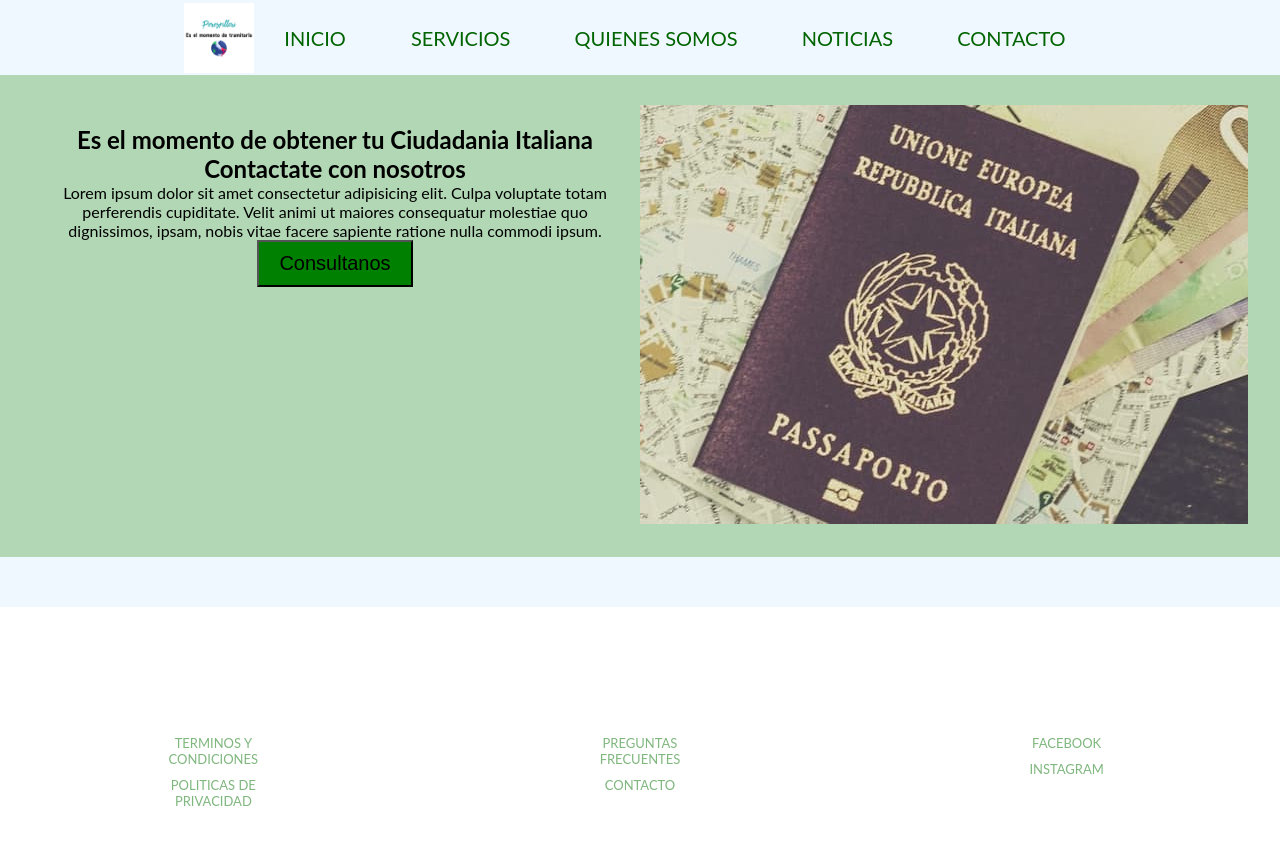
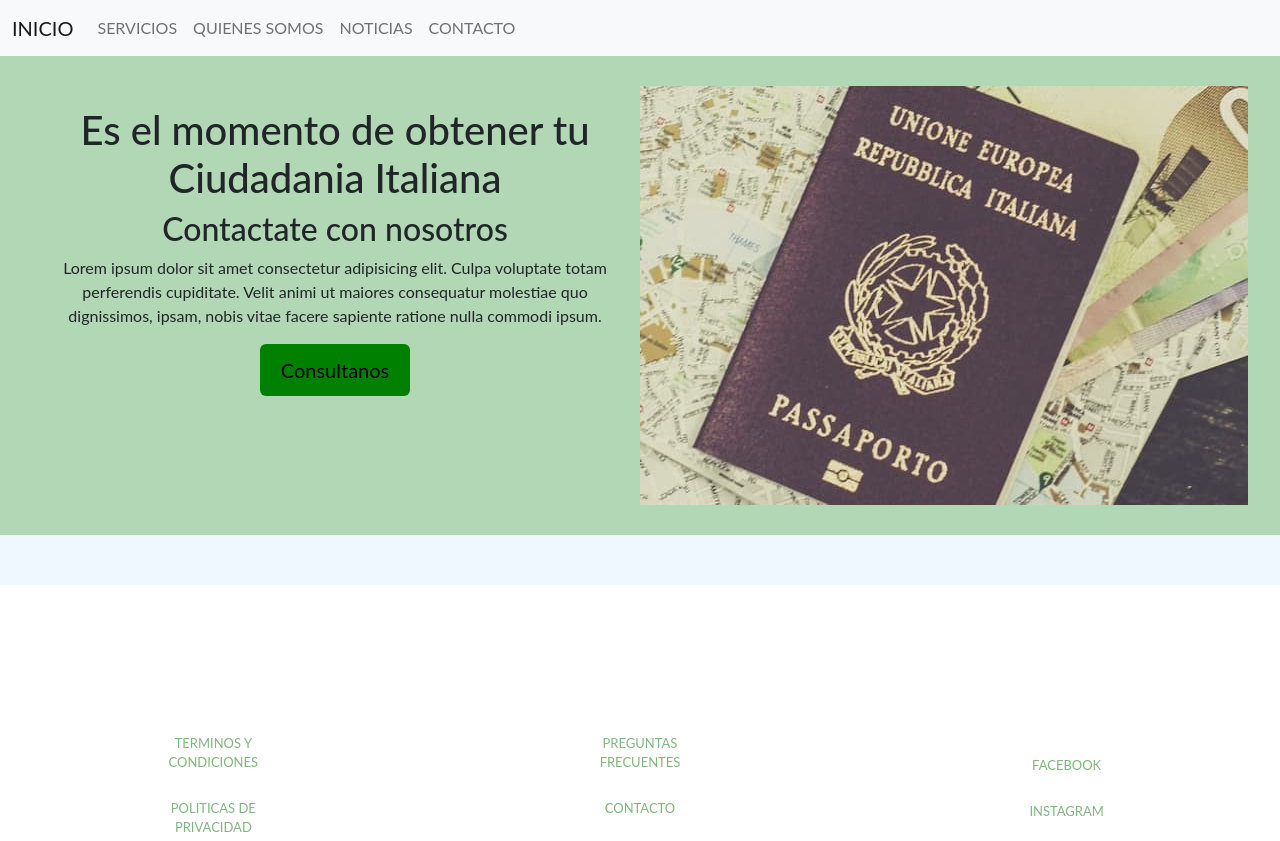
Before and after one commit to perezpittari/ConsultoriaPerezPittari, a plain HTML site: page index.html in a window 1280 px wide. Shown: the top 841 px of the page. Drawn offline with nearby package versions, Linux system fonts and the light colour scheme.

Commit message:
desafio boodstrap

```diff
--- a/index.html
+++ b/index.html
@@ -5,21 +5,30 @@
     <meta http-equiv="X-UA-Compatible" content="IE=edge">
     <meta name="viewport" content="width=device-width, initial-scale=1.0">
     <title>Inicio</title>
+    <!-- CSS only -->
+    <link href="https://cdn.jsdelivr.net/npm/bootstrap@5.2.0/dist/css/bootstrap.min.css" rel="stylesheet" integrity="sha384-gH2yIJqKdNHPEq0n4Mqa/HGKIhSkIHeL5AyhkYV8i59U5AR6csBvApHHNl/vI1Bx" crossorigin="anonymous">
+
     <link rel="stylesheet" href="./css/syle.css">
 </head>
 <body>
     <!--SECCION HEADER CON NAV-BAR-->
     <header>
-        <nav class="nav-bar">
-            <img class="img-logo" src="./assets/logo.jpeg" alt="logo">
-            <ul>
-               <li><a href="/index.html">INICIO </li></a>
-               <li><a href="./pages/servicios.html">SERVICIOS</a></li>
-               <li><a href="./pages/quienesSomos.html">QUIENES SOMOS</a></li>
-               <li><a href="./pages/noticias.html">NOTICIAS</a></li>
-               <li><a href="./pages/contacto.html">CONTACTO</a></li>
-            </ul>
-           </nav>
+      <nav class="navbar navbar-expand-lg bg-light">
+        <div class="container-fluid">
+          <a class="navbar-brand" href="index.html">INICIO</a>
+          <button class="navbar-toggler" type="button" data-bs-toggle="collapse" data-bs-target="#navbarNavAltMarkup" aria-controls="navbarNavAltMarkup" aria-expanded="false" aria-label="Toggle navigation">
+            <span class="navbar-toggler-icon"></span>
+          </button>
+          <div class="collapse navbar-collapse" id="navbarNavAltMarkup">
+            <div class="navbar-nav">
+              <a class="nav-link" href="./pages/servicios.html">SERVICIOS</a>
+              <a class="nav-link" href="./pages/quienesSomos.html">QUIENES SOMOS</a>
+              <a class="nav-link" href="./pages/noticias.html">NOTICIAS</a>
+              <a class="nav-link" href="./pages/contacto.html">CONTACTO</a>
+            </div>
+          </div>
+        </div>
+      </nav>
     </header>
 
     <!-- SECCION DE INFORMACION -->
@@ -61,6 +70,8 @@
             </div>
           </div>
     </footer>
+   <!-- JavaScript Bundle with Popper -->
+  <script src="https://cdn.jsdelivr.net/npm/bootstrap@5.2.0/dist/js/bootstrap.bundle.min.js" integrity="sha384-A3rJD856KowSb7dwlZdYEkO39Gagi7vIsF0jrRAoQmDKKtQBHUuLZ9AsSv4jD4Xa" crossorigin="anonymous"></script>
 
  </body>
 </html>
```
Also changed, not shown: pages/noticias.html (+4 -4 lines), pages/quienesSomos.html (+4 -4 lines), pages/servicios.html (+19 -11 lines).
